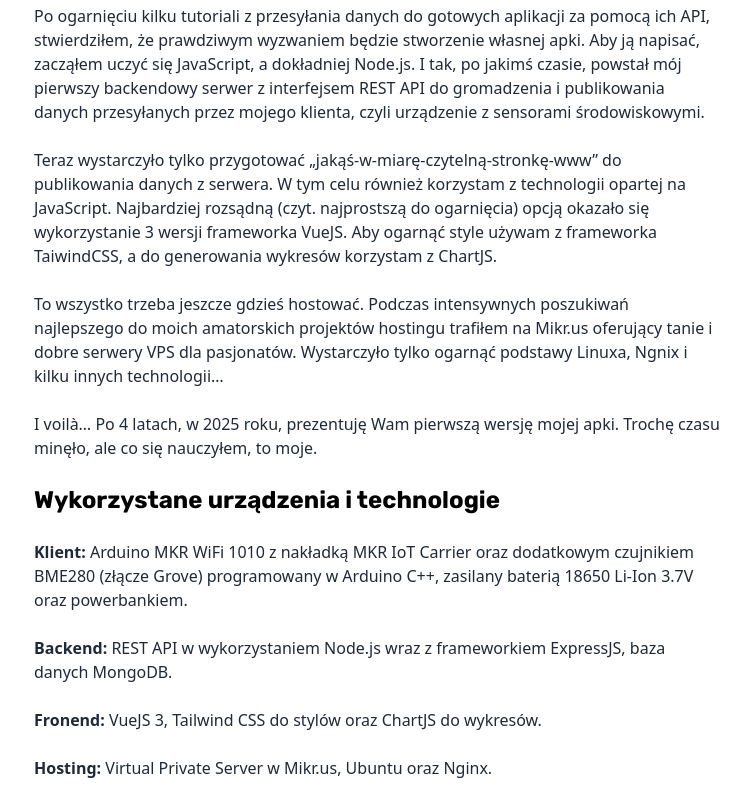
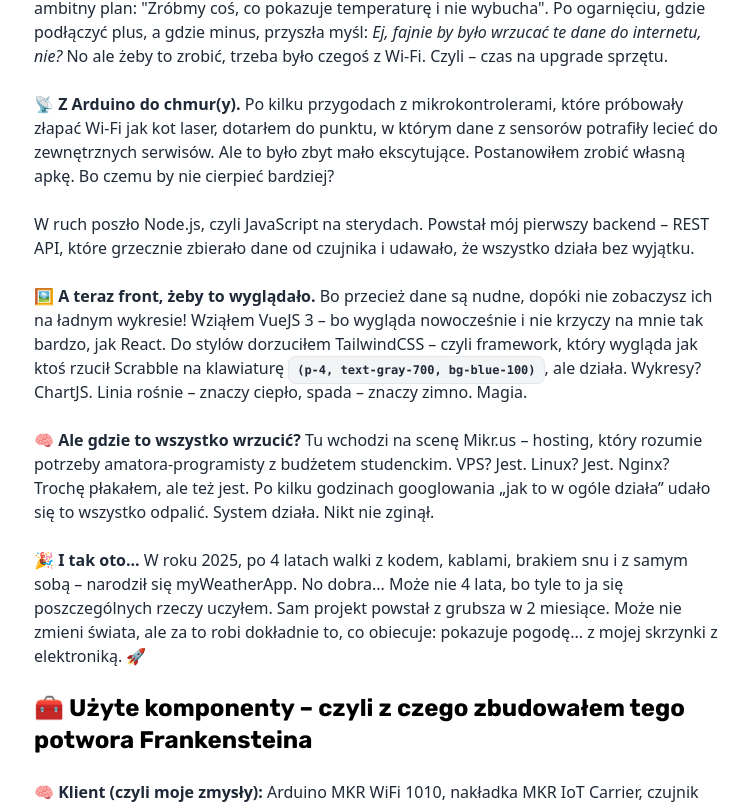
Before and after one commit to marder/myWeatherAppFrontend, a Vue app: page /about in a window 1280 px wide. Shown: the part 484-1292 px from the top of the page, without its empty margins (262-1012 px from the left). Built offline with nearby package versions, Linux system fonts and the light colour scheme; no server answers.

Commit message:
29.4.2025

```diff
--- a/src/views/AboutView.vue
+++ b/src/views/AboutView.vue
@@ -17,59 +17,77 @@
             class="container flex flex-col-reverse items-center mx-auto md:px-24 space-y-0 md:space-y-0 md:flex-row striped">
             <!-- Left item -->
             <div class="flex flex-col p-12 mb-42 space-y-6">
-                <h1 class="text-4xl font-bold text-center font-Rubik md:text-5xl md:text-left">
-                    Kilka słów o projekcie...
+                <h1 class="text-2xl font-bold text-center font-Rubik md:text-2xl md:text-left">
+                    🌤️ Projekt myWeatherApp, czyli jak z czujnika i hektolitrów kawy zrobić pogodowego potwora
                 </h1>
                 <p class="text-center text-gray-800 md:text-left">
-                    Projekt myWeatherApp to wypadkowa kilku innych, pomniejszych projektów, które zostały zrealizowane
-                    przez mnie podczas nauki podstaw programowania. Pod koniec 2021 roku zakupiłem pierwszą płytkę
-                    Arduino wraz z podstawowymi czujnikami środowiskowymi. Po opanowaniu podstaw pomyślałem, że fajnie
-                    by było publikować te dane gdzieś online. Jednak do tego potrzebne były mikrokontrolery obsługujące
-                    wi-fi.
+                    Dawno, dawno temu (czyli w 2021), w krainie kodu i niekończących się tutoriali, pewien człowiek
+                    zakupił Arduino. Nie wiedział jeszcze, że ta niepozorna płytka z kilkoma świecącymi LED-ami zmieni
+                    jego życie... i zatopi go w niekończącym się morzu dokumentacji.
                 </p>
                 <p class="text-center text-gray-800 md:text-left">
-                    Po ogarnięciu kilku tutoriali z przesyłania danych do gotowych aplikacji za pomocą ich API,
-                    stwierdziłem, że
-                    prawdziwym wyzwaniem będzie stworzenie własnej apki. Aby ją napisać, zacząłem uczyć się JavaScript,
-                    a dokładniej Node.js. I tak, po jakimś czasie, powstał mój pierwszy backendowy serwer z interfejsem
-                    REST API do gromadzenia i publikowania danych przesyłanych przez mojego klienta, czyli urządzenie z
-                    sensorami środowiskowymi.
+                    <strong>🔧 Zaczęło się niewinnie...</strong>
+                    Zestaw startowy: Arduino, kilka czujników środowiskowych i ambitny plan: "Zróbmy coś, co pokazuje
+                    temperaturę i nie wybucha". Po ogarnięciu, gdzie podłączyć plus, a gdzie minus, przyszła myśl:
+                    <i>Ej,
+                        fajnie by było wrzucać te dane do internetu, nie?</i> No ale żeby to zrobić, trzeba było czegoś
+                    z Wi-Fi.
+                    Czyli – czas na upgrade sprzętu.
                 </p>
                 <p class="text-center text-gray-800 md:text-left">
-                    Teraz wystarczyło tylko przygotować „jakąś-w-miarę-czytelną-stronkę-www” do publikowania danych z
-                    serwera. W tym celu również korzystam z technologii opartej na JavaScript. Najbardziej rozsądną
-                    (czyt. najprostszą do ogarnięcia) opcją okazało się wykorzystanie 3 wersji frameworka VueJS. Aby
-                    ogarnąć style używam z frameworka TaiwindCSS, a do generowania wykresów korzystam z ChartJS.
+                    <strong>📡 Z Arduino do chmur(y).</strong>
+                    Po kilku przygodach z mikrokontrolerami, które próbowały złapać Wi-Fi jak kot laser, dotarłem do
+                    punktu, w którym dane z sensorów potrafiły lecieć do zewnętrznych serwisów. Ale to było zbyt mało
+                    ekscytujące. Postanowiłem zrobić własną apkę. Bo czemu by nie cierpieć bardziej?
                 </p>
                 <p class="text-center text-gray-800 md:text-left">
-                    To wszystko trzeba jeszcze gdzieś hostować. Podczas intensywnych poszukiwań najlepszego do moich
-                    amatorskich projektów hostingu trafiłem na Mikr.us oferujący tanie i dobre serwery VPS dla
-                    pasjonatów. Wystarczyło tylko ogarnąć podstawy Linuxa, Ngnix i kilku innych technologii…
+                    W ruch poszło Node.js, czyli JavaScript na sterydach. Powstał mój pierwszy backend – REST API, które
+                    grzecznie zbierało dane od czujnika i udawało, że wszystko działa bez wyjątku.
                 </p>
                 <p class="text-center text-gray-800 md:text-left">
-                    I voilà… Po 4 latach, w 2025 roku, prezentuję Wam pierwszą wersję mojej apki. Trochę czasu minęło,
-                    ale co się nauczyłem, to moje.
+                    <strong>🖼️ A teraz front, żeby to wyglądało.</strong>
+                    Bo przecież dane są nudne, dopóki nie zobaczysz ich na ładnym wykresie! Wziąłem VueJS 3 – bo wygląda
+                    nowocześnie i nie krzyczy na mnie tak bardzo, jak React. Do stylów dorzuciłem TailwindCSS – czyli
+                    framework, który wygląda jak ktoś rzucił Scrabble na klawiaturę <kbd
+                        class="px-2 py-1.5 text-xs font-semibold text-gray-800 bg-gray-100 border border-gray-200 rounded-lg dark:bg-gray-600 dark:text-gray-100 dark:border-gray-500">(p-4,
+                        text-gray-700, bg-blue-100)</kbd>,
+                    ale działa. Wykresy? ChartJS. Linia rośnie – znaczy ciepło, spada – znaczy zimno. Magia.
+                </p>
+                <p class="text-center text-gray-800 md:text-left">
+                    <strong>🧠 Ale gdzie to wszystko wrzucić?</strong>
+                    Tu wchodzi na scenę Mikr.us – hosting, który rozumie potrzeby amatora-programisty z budżetem
+                    studenckim. VPS? Jest. Linux? Jest. Nginx? Trochę płakałem, ale też jest. Po kilku godzinach
+                    googlowania „jak to w ogóle działa” udało się to wszystko odpalić. System działa. Nikt nie zginął.
+                </p>
+                <p class="text-center text-gray-800 md:text-left">
+                    <strong>🎉 I tak oto...</strong>
+                    W roku 2025, po 4 latach walki z kodem, kablami, brakiem snu i z samym sobą – narodził się
+                    myWeatherApp. No dobra... Może nie 4 lata, bo tyle to ja się poszczególnych rzeczy uczyłem. Sam
+                    projekt powstał z
+                    grubsza w 2 miesiące. Może nie zmieni świata, ale za to robi dokładnie to, co obiecuje: pokazuje
+                    pogodę... z
+                    mojej skrzynki z elektroniką. 🚀
                 </p>
 
-                <h3 class="text-2xl font-bold text-center font-Rubik md:text-2xl md:text-left">Wykorzystane urządzenia i
-                    technologie</h3>
+                <h3 class="text-2xl font-bold text-center font-Rubik md:text-2xl md:text-left">🧰 Użyte komponenty –
+                    czyli z czego zbudowałem tego potwora Frankensteina</h3>
 
-                <p class="text-center text-gray-800 md:text-left"><strong>Klient:</strong> Arduino MKR WiFi 1010 z
-                    nakładką MKR IoT
-                    Carrier oraz dodatkowym czujnikiem BME280 (złącze Grove) programowany w Arduino C++, zasilany
-                    baterią 18650 Li-Ion 3.7V oraz powerbankiem.</p>
+                <p class="text-center text-gray-800 md:text-left"><strong>🧠 Klient (czyli moje zmysły):</strong>
+                    Arduino MKR WiFi 1010, nakładka MKR IoT Carrier, czujnik BME280 (Grove – wtyk, nie czary), kod w
+                    Arduino C++, zasilanie: bateria 18650 Li-Ion 3.7V + niezawodny powerbank z promocji.</p>
 
-                <p class="text-center text-gray-800 md:text-left"><strong>Backend:</strong> REST API w wykorzystaniem
-                    Node.js wraz z
-                    frameworkiem ExpressJS, baza danych MongoDB.</p>
+                <p class="text-center text-gray-800 md:text-left"><strong>🗄️ Backend (czyli serce operacji):</strong>
+                    Node.js + ExpressJS, REST API jak się patrzy, Baza danych MongoDB (czyli moje cyfrowe archiwum
+                    pogody).</p>
 
-                <p class="text-center text-gray-800 md:text-left"><strong>Fronend:</strong> VueJS 3, Tailwind CSS do
-                    stylów oraz ChartJS do wykresów.</p>
+                <p class="text-center text-gray-800 md:text-left"><strong>🖥️ Frontend (czyli co widzą ludzie i nie
+                        uciekają):</strong> VueJS 3, TailwindCSS (1000 klas, żadnych !important), ChartJS – bo wykresy
+                    są cool.</p>
 
-                <p class="text-center text-gray-800 md:text-left"><strong>Hosting:</strong> Virtual Private Server w
-                    Mikr.us, Ubuntu oraz Nginx.</p>
+                <p class="text-center text-gray-800 md:text-left"><strong>📦 Hosting (czyli gdzie to wszystko
+                        żyje):</strong> VPS od Mikr.us, Ubuntu (czasem łaskawy), Nginx (czasem nie).</p>
 
-                <p class="text-center py-10 text-gray-800 md:text-left">
+                <p class="text-center py-5 text-gray-800 md:text-left">
                     <strong>Marcin Derucki</strong>
                 </p>
             </div>
--- /dev/null
+++ b/src/views/AboutView2.vue
@@ -0,0 +1,79 @@
+<script setup>
+import photo from "@/assets/img/2.jpg";
+</script>
+
+<template>
+    <section class="bg-gray-200 md:flex justify-center divide-x divide-gray-600 space-x-6 px-8 py-8 sm:px-1">
+        <div class="container sm:px-12">
+            <h1 class="max-w-md text-3xl font-bold text-center font-Rubik md:text-3xl md:text-left sm:text-left">
+                O projekcie
+            </h1>
+        </div>
+    </section>
+
+    <section id="hero">
+        <!-- Flex Container -->
+        <div
+            class="container flex flex-col-reverse items-center mx-auto md:px-24 space-y-0 md:space-y-0 md:flex-row striped">
+            <!-- Left item -->
+            <div class="flex flex-col p-12 mb-42 space-y-6">
+                <h1 class="text-4xl font-bold text-center font-Rubik md:text-5xl md:text-left">
+                    Kilka słów o projekcie...
+                </h1>
+                <p class="text-center text-gray-800 md:text-left">
+                    Projekt myWeatherApp to wypadkowa kilku innych, pomniejszych projektów, które zostały zrealizowane
+                    przez mnie podczas nauki podstaw programowania. Pod koniec 2021 roku zakupiłem pierwszą płytkę
+                    Arduino wraz z podstawowymi czujnikami środowiskowymi. Po opanowaniu podstaw pomyślałem, że fajnie
+                    by było publikować te dane gdzieś online. Jednak do tego potrzebne były mikrokontrolery obsługujące
+                    wi-fi.
+                </p>
+                <p class="text-center text-gray-800 md:text-left">
+                    Po ogarnięciu kilku tutoriali z przesyłania danych do gotowych aplikacji za pomocą ich API,
+                    stwierdziłem, że
+                    prawdziwym wyzwaniem będzie stworzenie własnej apki. Aby ją napisać, zacząłem uczyć się JavaScript,
+                    a dokładniej Node.js. I tak, po jakimś czasie, powstał mój pierwszy backendowy serwer z interfejsem
+                    REST API do gromadzenia i publikowania danych przesyłanych przez mojego klienta, czyli urządzenie z
+                    sensorami środowiskowymi.
+                </p>
+                <p class="text-center text-gray-800 md:text-left">
+                    Teraz wystarczyło tylko przygotować „jakąś-w-miarę-czytelną-stronkę-www” do publikowania danych z
+                    serwera. W tym celu również korzystam z technologii opartej na JavaScript. Najbardziej rozsądną
+                    (czyt. najprostszą do ogarnięcia) opcją okazało się wykorzystanie 3 wersji frameworka VueJS. Aby
+                    ogarnąć style używam z frameworka TaiwindCSS, a do generowania wykresów korzystam z ChartJS.
+                </p>
+                <p class="text-center text-gray-800 md:text-left">
+                    To wszystko trzeba jeszcze gdzieś hostować. Podczas intensywnych poszukiwań najlepszego do moich
+                    amatorskich projektów hostingu trafiłem na Mikr.us oferujący tanie i dobre serwery VPS dla
+                    pasjonatów. Wystarczyło tylko ogarnąć podstawy Linuxa, Ngnix i kilku innych technologii…
+                </p>
+                <p class="text-center text-gray-800 md:text-left">
+                    I voilà… Po 4 latach, w 2025 roku, prezentuję Wam pierwszą wersję mojej apki. Trochę czasu minęło,
+                    ale co się nauczyłem, to moje.
+                </p>
+
+                <h3 class="text-2xl font-bold text-center font-Rubik md:text-2xl md:text-left">Wykorzystane urządzenia i
+                    technologie</h3>
+
+                <p class="text-center text-gray-800 md:text-left"><strong>Klient:</strong> Arduino MKR WiFi 1010 z
+                    nakładką MKR IoT
+                    Carrier oraz dodatkowym czujnikiem BME280 (złącze Grove) programowany w Arduino C++, zasilany
+                    baterią 18650 Li-Ion 3.7V oraz powerbankiem.</p>
+
+                <p class="text-center text-gray-800 md:text-left"><strong>Backend:</strong> REST API w wykorzystaniem
+                    Node.js wraz z
+                    frameworkiem ExpressJS, baza danych MongoDB.</p>
+
+                <p class="text-center text-gray-800 md:text-left"><strong>Fronend:</strong> VueJS 3, Tailwind CSS do
+                    stylów oraz ChartJS do wykresów.</p>
+
+                <p class="text-center text-gray-800 md:text-left"><strong>Hosting:</strong> Virtual Private Server w
+                    Mikr.us, Ubuntu oraz Nginx.</p>
+
+                <p class="text-center py-10 text-gray-800 md:text-left">
+                    <strong>Marcin Derucki</strong>
+                </p>
+            </div>
+
+        </div>
+    </section>
+</template>
```
